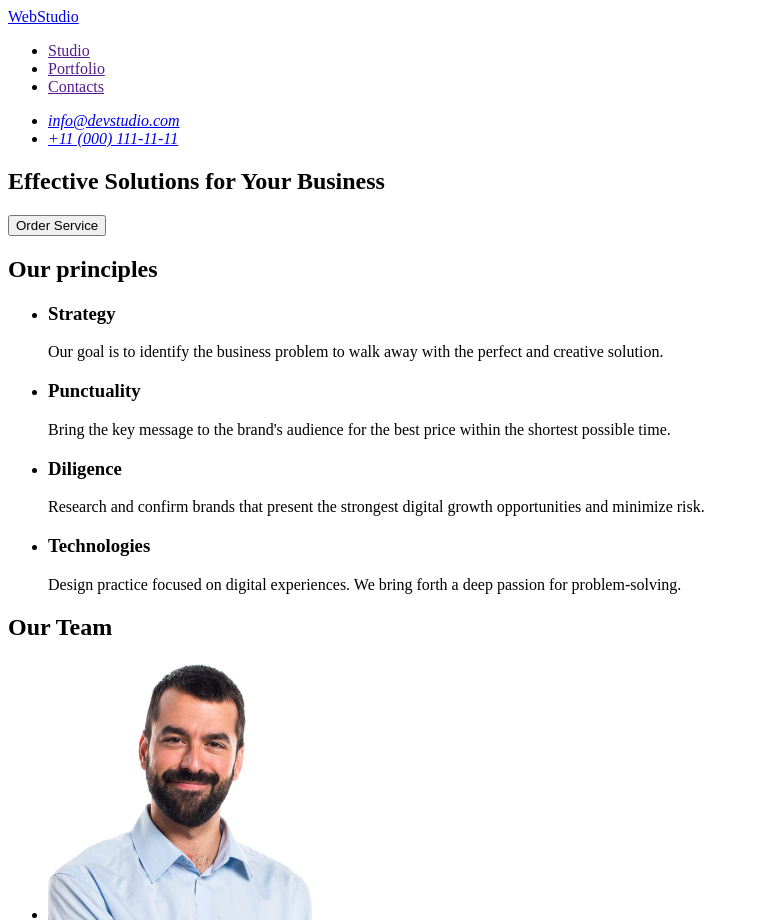
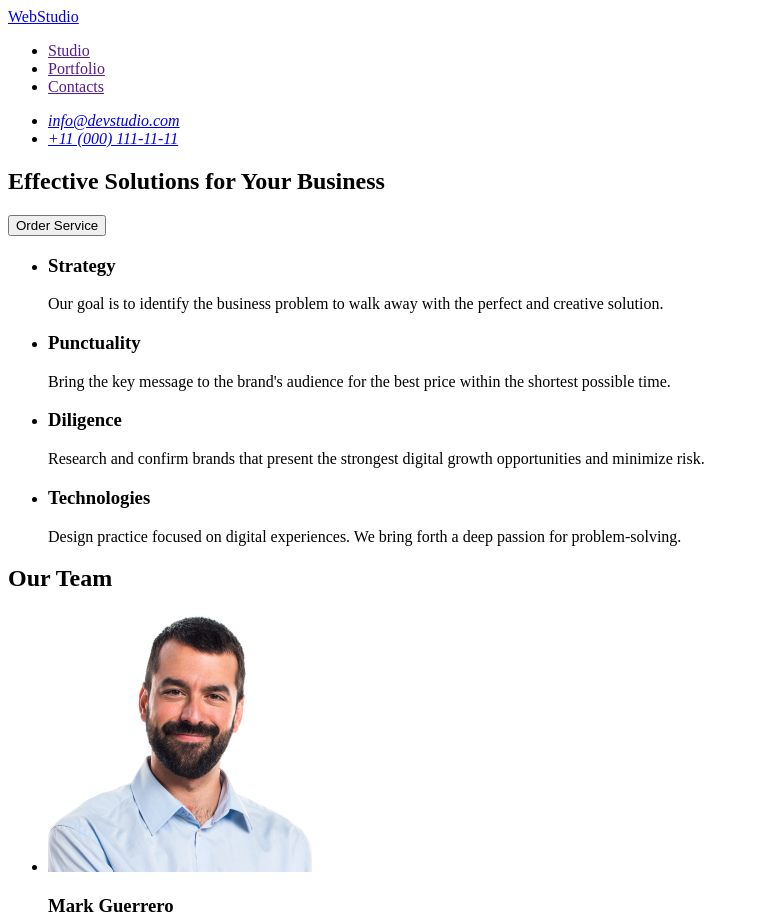
Before and after one commit to ArtemStorublov/goit-markup-hw-02, a plain HTML site: page index.html in a window 1280 px wide. Shown: the top 923 px of the page, without its empty margins (0-759 px from the left). Drawn offline with Linux system fonts and the light colour scheme.

```diff
--- a/index.html
+++ b/index.html
@@ -29,7 +29,7 @@
         <button type="button">Order Service</button>
       </section>
       <section>
-        <h2>Our principles</h2>
+        <h2 hidden>Features</h2>
         <ul>
           <li>
             <h3>Strategy</h3>
```
Also changed, not shown: images/img-p1.jpg (added), images/img-p2.jpg (added), images/img-p3.jpg (added), images/img-p4.jpg (added), images/img-p5.jpg (added), images/img-p6.jpg (added).
